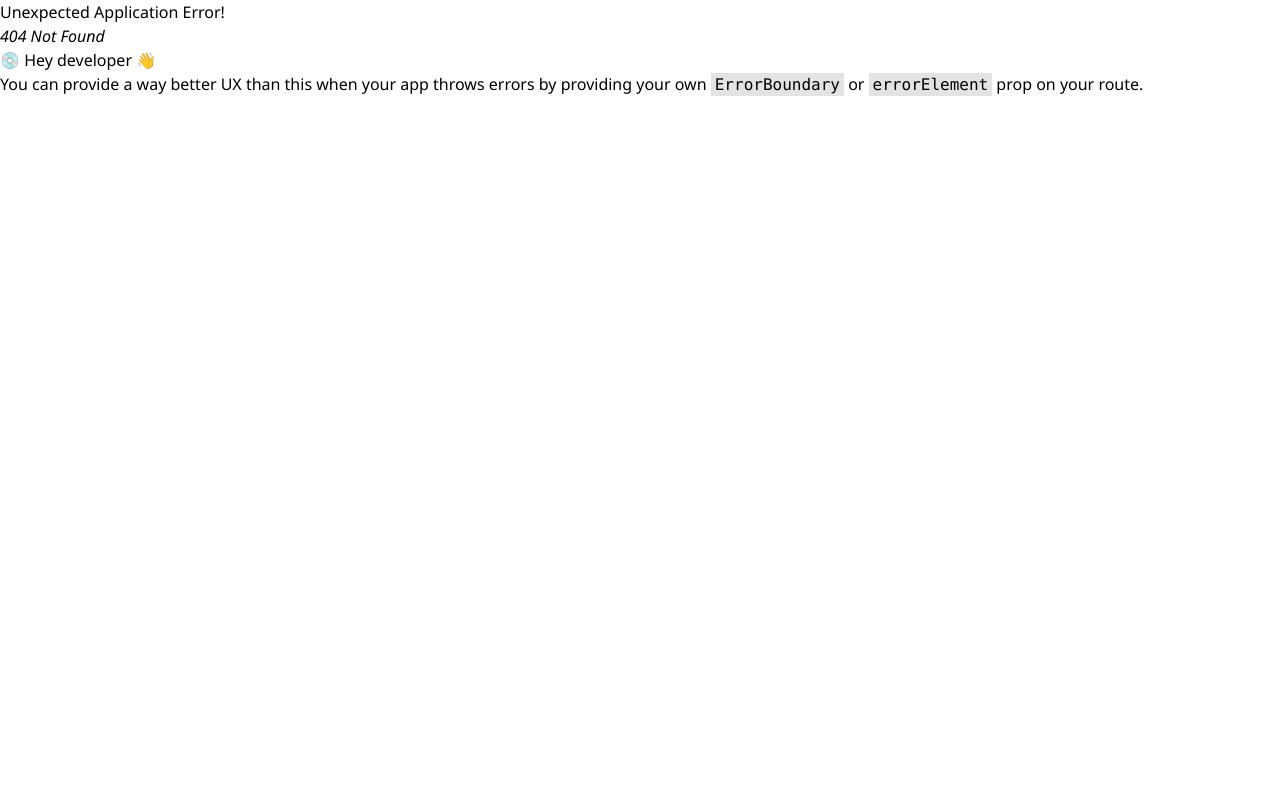
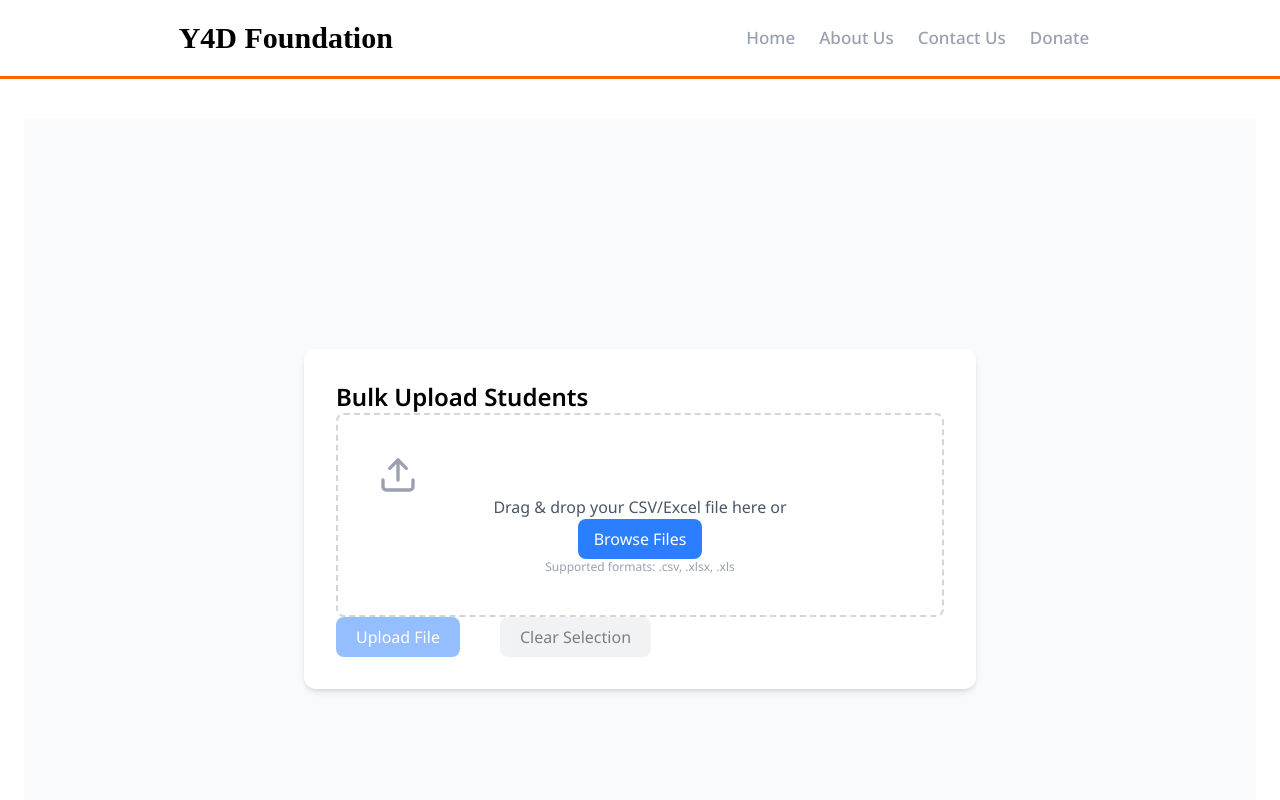
Before and after one commit to Mastercard-Code-For-Change-2-0/Team-18, a React (Vite) app in the folder client/: page /admin/bulk-upload in a window 1280 px wide. Before the commit this address had no page. Shown: the top 800 px of the page. Built offline with nearby package versions, Linux system fonts and the light colour scheme.

Commit message:
Added AdminBulkUpload page with drag-drop file upload & preview

```diff
--- a/client/package.json
+++ b/client/package.json
@@ -17,7 +17,8 @@
     "react": "^19.1.0",
     "react-dom": "^19.1.0",
     "react-router-dom": "^7.6.3",
-    "tailwindcss": "^4.1.11"
+    "tailwindcss": "^4.1.11",
+    "xlsx": "^0.18.5"
   },
   "devDependencies": {
     "@eslint/js": "^9.25.0",
@@ -26,7 +27,7 @@
     "@testing-library/user-event": "^14.6.1",
     "@types/react": "^19.1.2",
     "@types/react-dom": "^19.1.2",
-    "@vitejs/plugin-react": "^4.4.1",
+    "@vitejs/plugin-react": "^4.7.0",
     "eslint": "^9.25.0",
     "eslint-plugin-react-hooks": "^5.2.0",
     "eslint-plugin-react-refresh": "^0.4.19",
--- /dev/null
+++ b/client/src/components/AdminBulkUpload.jsx
@@ -0,0 +1,176 @@
+
+import React, { useState } from "react";
+import { Upload, X } from "lucide-react";
+import * as XLSX from "xlsx";
+import "./as.css";
+
+export default function AdminBulkUpload() {
+  const [file, setFile] = useState(null);
+  const [students, setStudents] = useState([]);
+  const [error, setError] = useState("");
+  const [dragActive, setDragActive] = useState(false);
+
+  const handleFileChange = (e) => {
+    const uploadedFile = e.target.files[0];
+    if (uploadedFile) processFile(uploadedFile);
+  };
+
+  const handleDrop = (e) => {
+    e.preventDefault();
+    setDragActive(false);
+    const droppedFile = e.dataTransfer.files[0];
+    if (droppedFile) processFile(droppedFile);
+  };
+
+  const processFile = (uploadedFile) => {
+    const validTypes = [
+      "text/csv",
+      "application/vnd.ms-excel",
+      "application/vnd.openxmlformats-officedocument.spreadsheetml.sheet",
+    ];
+
+    if (!validTypes.includes(uploadedFile.type)) {
+      setError("Invalid file format. Please upload CSV or Excel file.");
+      return;
+    }
+
+    setError("");
+    setFile(uploadedFile);
+
+    const reader = new FileReader();
+    reader.onload = (event) => {
+      const data = new Uint8Array(event.target.result);
+      const workbook = XLSX.read(data, { type: "array" });
+      const sheetName = workbook.SheetNames[0];
+      const sheet = workbook.Sheets[sheetName];
+      const parsedData = XLSX.utils.sheet_to_json(sheet);
+      setStudents(parsedData);
+    };
+    reader.readAsArrayBuffer(uploadedFile);
+  };
+
+  const handleClear = () => {
+    setFile(null);
+    setStudents([]);
+    setError("");
+  };
+
+  const handleUpload = () => {
+    if (students.length === 0) {
+      alert("No student data to upload.");
+      return;
+    }
+    console.log("Uploading students:", students);
+    alert("Students uploaded successfully!");
+    handleClear();
+  };
+
+  return (
+    <div className="flex justify-center items-center min-h-screen bg-gray-50">
+      <div className="bg-white shadow-md rounded-xl p-8 w-full max-w-2xl">
+        <h2 className="text-2xl font-semibold mb-6">Bulk Upload Students</h2>
+
+        {/* Upload Box */}
+        <div
+          className={`border-2 border-dashed rounded-lg p-10 text-center cursor-pointer transition ${
+            dragActive ? "border-blue-500 bg-blue-50" : "border-gray-300"
+          }`}
+          onDragOver={(e) => {
+            e.preventDefault();
+            setDragActive(true);
+          }}
+          onDragLeave={() => setDragActive(false)}
+          onDrop={handleDrop}
+        >
+          <Upload className="mx-auto mb-4 text-gray-400" size={40} />
+          <p className="text-gray-600">
+            Drag & drop your CSV/Excel file here or
+          </p>
+          <label className="mt-3 inline-block bg-blue-500 text-white px-4 py-2 rounded-lg cursor-pointer hover:bg-blue-600 transition">
+            Browse Files
+            <input
+              type="file"
+              accept=".csv,.xlsx,.xls"
+              className="hidden"
+              onChange={handleFileChange}
+            />
+          </label>
+          <p className="text-xs text-gray-400 mt-3">
+            Supported formats: .csv, .xlsx, .xls
+          </p>
+        </div>
+
+        {/* Error */}
+        {error && <p className="text-red-500 mt-3">{error}</p>}
+
+        {/* File Info */}
+        {file && (
+          <div className="mt-4 flex items-center justify-between bg-gray-100 px-4 py-2 rounded-lg">
+            <span className="text-gray-700 text-sm">{file.name}</span>
+            <button
+              className="text-red-500 hover:text-red-700"
+              onClick={handleClear}
+            >
+              <X />
+            </button>
+          </div>
+        )}
+
+        {/* Preview */}
+        {students.length > 0 && (
+          <div className="mt-6">
+            <h3 className="font-semibold mb-2">Preview (first 5 rows):</h3>
+            <div className="overflow-x-auto border rounded-lg">
+              <table className="w-full text-sm border-collapse">
+                <thead>
+                  <tr className="bg-gray-100">
+                    {Object.keys(students[0]).map((key) => (
+                      <th
+                        key={key}
+                        className="px-3 py-2 border text-left font-medium text-gray-600"
+                      >
+                        {key}
+                      </th>
+                    ))}
+                  </tr>
+                </thead>
+                <tbody>
+                  {students.slice(0, 5).map((row, index) => (
+                    <tr key={index} className="hover:bg-gray-50">
+                      {Object.values(row).map((val, i) => (
+                        <td
+                          key={i}
+                          className="px-3 py-2 border text-gray-700"
+                        >
+                          {val}
+                        </td>
+                      ))}
+                    </tr>
+                  ))}
+                </tbody>
+              </table>
+            </div>
+          </div>
+        )}
+
+        {/* Buttons */}
+        <div className="mt-6 flex gap-10">
+          <button
+            className="bg-blue-500 text-white px-5 py-2 rounded-lg hover:bg-blue-600 disabled:opacity-50"
+            onClick={handleUpload}
+            disabled={!file}
+          >
+            Upload File
+          </button>
+          <button
+            className="bg-gray-200 px-5 py-2 rounded-lg hover:bg-gray-300 disabled:opacity-50"
+            onClick={handleClear}
+            disabled={!file}
+          >
+            Clear Selection
+          </button>
+        </div>
+      </div>
+    </div>
+  );
+}
--- /dev/null
+++ b/client/src/components/as.css
@@ -0,0 +1,96 @@
+/* AdminBulkUpload.css */
+
+/* Upload box highlight */
+.drag-active {
+  border-color: #2563eb;
+  background-color: #eff6ff;
+}
+
+/* Table styling */
+.bulk-table {
+  border-collapse: collapse;
+  width: 100%;/* as.css */
+
+/* Container */
+.bulk-upload-container {
+  max-width: 800px;
+  margin: 0 auto;
+}
+
+/* Upload box */
+.upload-box {
+  transition: all 0.2s ease-in-out;
+}
+
+.upload-box.drag-active {
+  border-color: #2563eb; /* blue-600 */
+  background-color: #eff6ff; /* blue-50 */
+}
+
+/* File info */
+.file-info {
+  font-weight: 500;
+  font-size: 0.95rem;
+}
+
+/* Error message */
+.error-text {
+  color: #dc2626; /* red-600 */
+  font-size: 0.875rem;
+  margin-top: 0.5rem;
+}
+
+/* Table */
+.preview-table {
+  border-collapse: collapse;
+  width: 100%;
+}
+
+.preview-table th,
+.preview-table td {
+  padding: 0.5rem;
+  text-align: left;
+  border: 1px solid #d1d5db; /* gray-300 */
+}
+
+.preview-table th {
+  background-color: #f3f4f6; /* gray-100 */
+  font-weight: 600;
+}
+
+.preview-table td {
+  background-color: #ffffff;
+}
+
+/* Buttons */
+.btn {
+  transition: background-color 0.2s ease-in-out, opacity 0.2s;
+}
+
+.btn:disabled {
+  opacity: 0.6;
+  cursor: not-allowed;
+}
+
+}
+
+.bulk-table th,
+.bulk-table td {
+  padding: 0.5rem;
+  text-align: left;
+  border: 1px solid #d1d5db;
+}
+
+.bulk-table th {
+  background-color: #f3f4f6;
+  font-weight: 600;
+}
+
+.bulk-table td {
+  background-color: #ffffff;
+}
+
+.error-text {
+  color: #dc2626;
+  font-size: 0.875rem;
+}
--- /dev/null
+++ b/client/src/pages/Admin.jsx
@@ -0,0 +1,18 @@
+import NavBar from "../components/NavBar";
+// import MainContainer from "../components/MainContainer";
+import Footer from "../components/Footer";
+import AdminBulkUpload from "../components/AdminBulkUpload";
+
+const Admin = () => {
+	return (
+		<>
+			<NavBar />
+			<div className="min-h-screen px-6 py-10">
+				<AdminBulkUpload /> {/*  render here */}
+			</div>
+			<Footer />
+		</>
+	)
+}
+
+export default Admin;
--- a/client/src/routes/routes.jsx
+++ b/client/src/routes/routes.jsx
@@ -1,11 +1,15 @@
 import { createBrowserRouter } from "react-router-dom";
-
+import Admin from "../pages/Admin";
 import Home from "../pages/Home";
 const router = createBrowserRouter([
 	{
 		path: "/",
 		element: <Home />,
 		// errorElement: <NotFound />,
+	},
+	{
+		  path:"/admin/bulk-upload",
+		  element:<Admin />
 	},
 	// {
 	// 	path: "shop",
```
Also changed, not shown: 1 other file (tests, documents, lock files or other folders).
